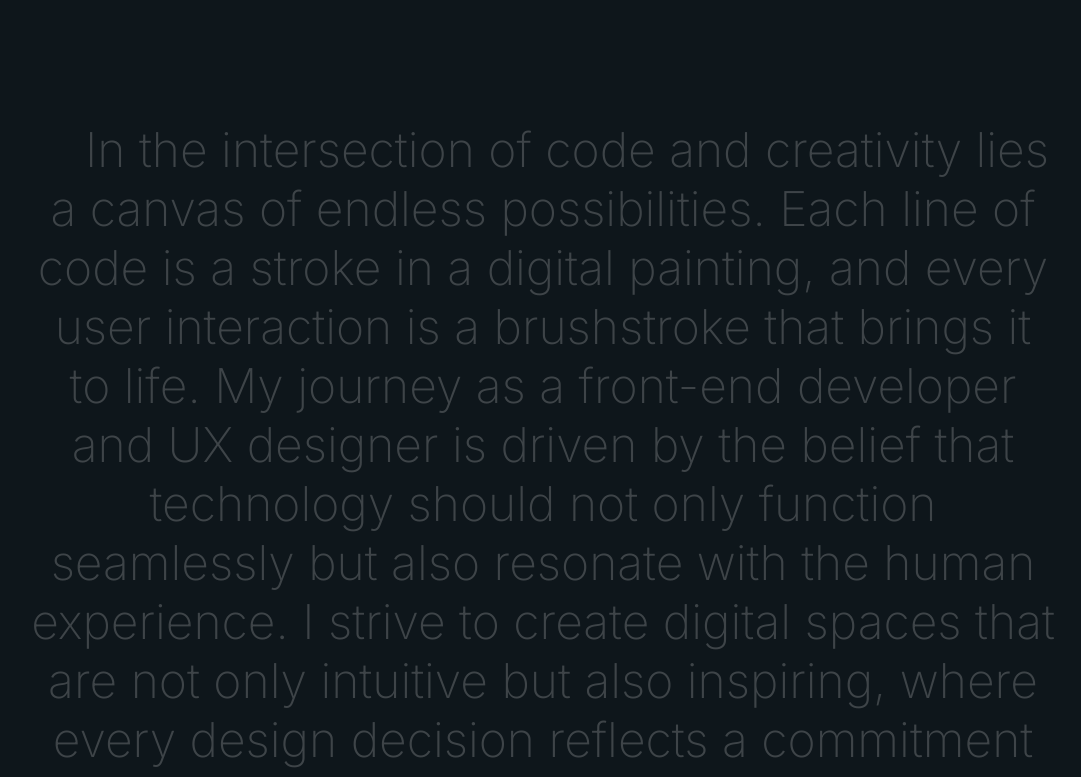
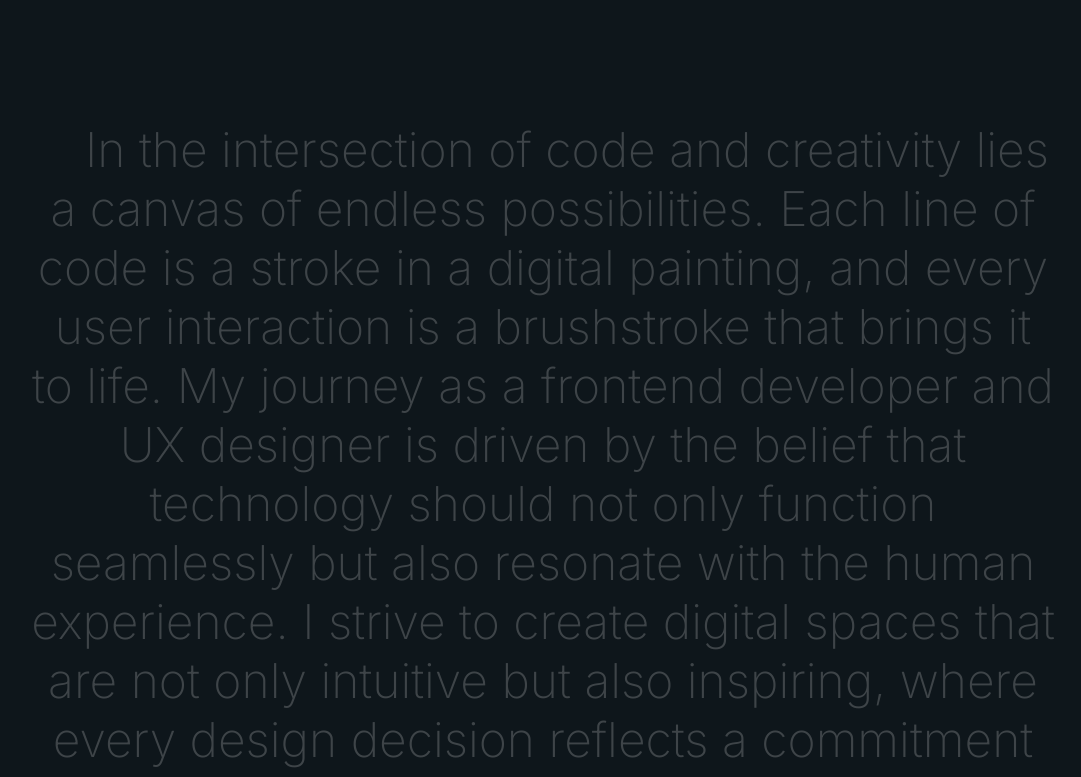
Before and after one commit to MadeleneFasth/Portfolio, a React (Vite) app: page / in a window 1280 px wide. Shown: the part 1160-1937 px from the top of the page, without its empty margins (97-1178 px from the left). Built offline with nearby package versions, Linux system fonts and the light colour scheme; some icons are missing; a web font is replaced by a local one.

Commit message:
small changes i quote

```diff
--- a/src/components/Quote.jsx
+++ b/src/components/Quote.jsx
@@ -15,7 +15,7 @@ function Quote() {
           In the intersection of code and creativity lies a canvas of endless
           possibilities. Each line of code is a stroke in a digital painting,
           and every user interaction is a brushstroke that brings it to life. My
-          journey as a front-end developer and UX designer is driven by the
+          journey as a frontend developer and UX designer is driven by the
           belief that technology should not only function seamlessly but also
           resonate with the human experience. I strive to create digital spaces
           that are not only intuitive but also inspiring, where every design
```
